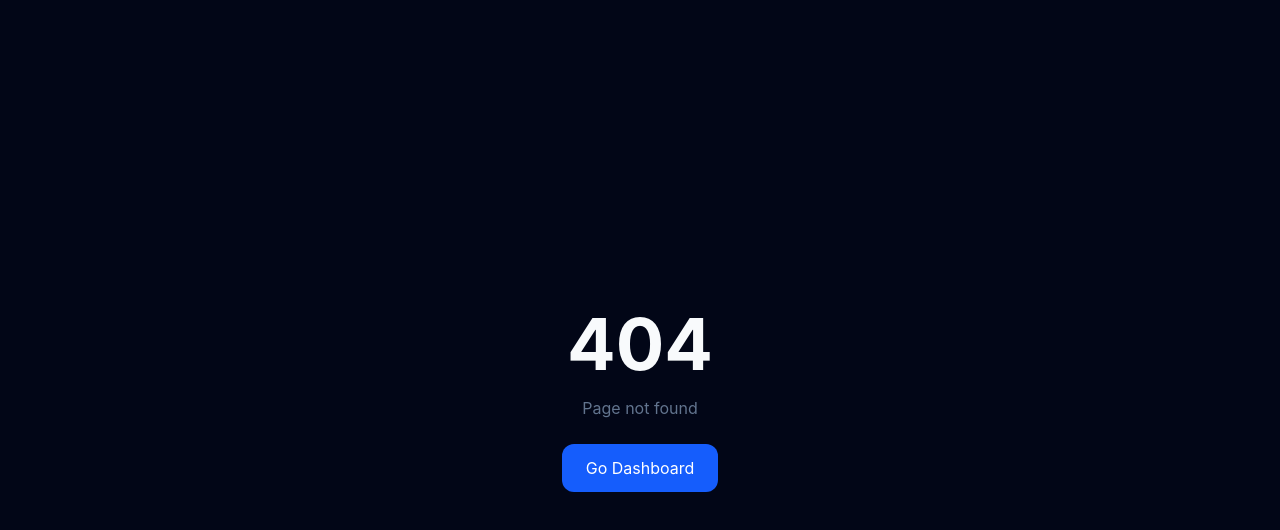
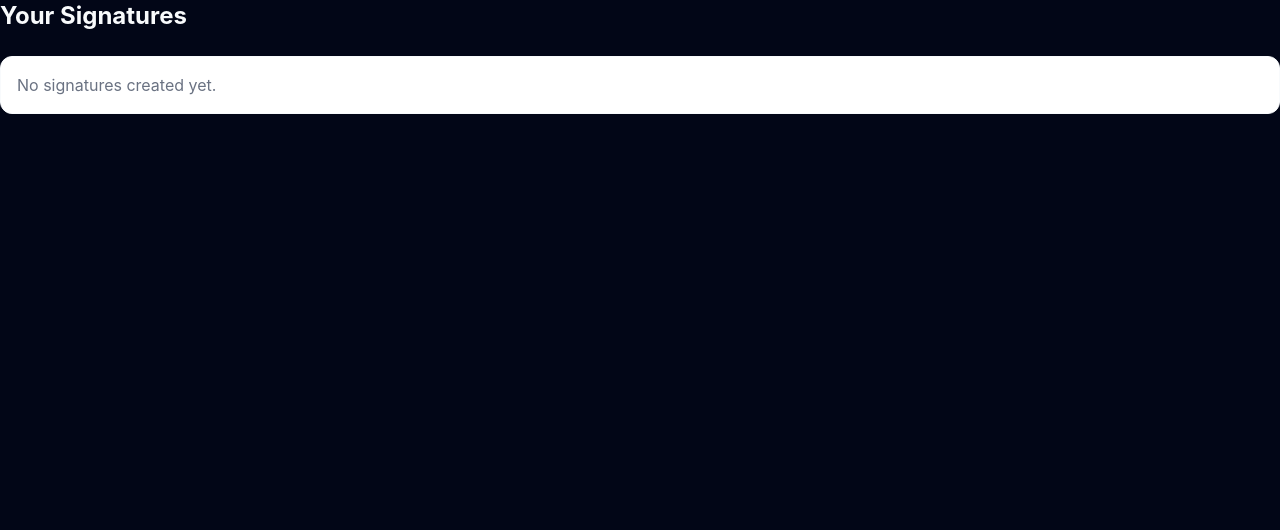
Before and after one commit to Kesarkarale/signflow, a Next.js app: page /signatures in a window 1280 px wide. Before the commit this address had no page. Shown: the top 530 px of the page. Built offline with nearby package versions, Linux system fonts and the light colour scheme.

Commit message:
Create page.tsx

```diff
--- /dev/null
+++ b/src/app/signatures/page.tsx
@@ -0,0 +1,11 @@
+export default function SignaturesPage() {
+  return (
+    <div>
+      <h1 className="text-2xl font-bold">Your Signatures</h1>
+
+      <div className="mt-6 bg-white p-4 border rounded-xl">
+        <p className="text-gray-500">No signatures created yet.</p>
+      </div>
+    </div>
+  );
+}
```
